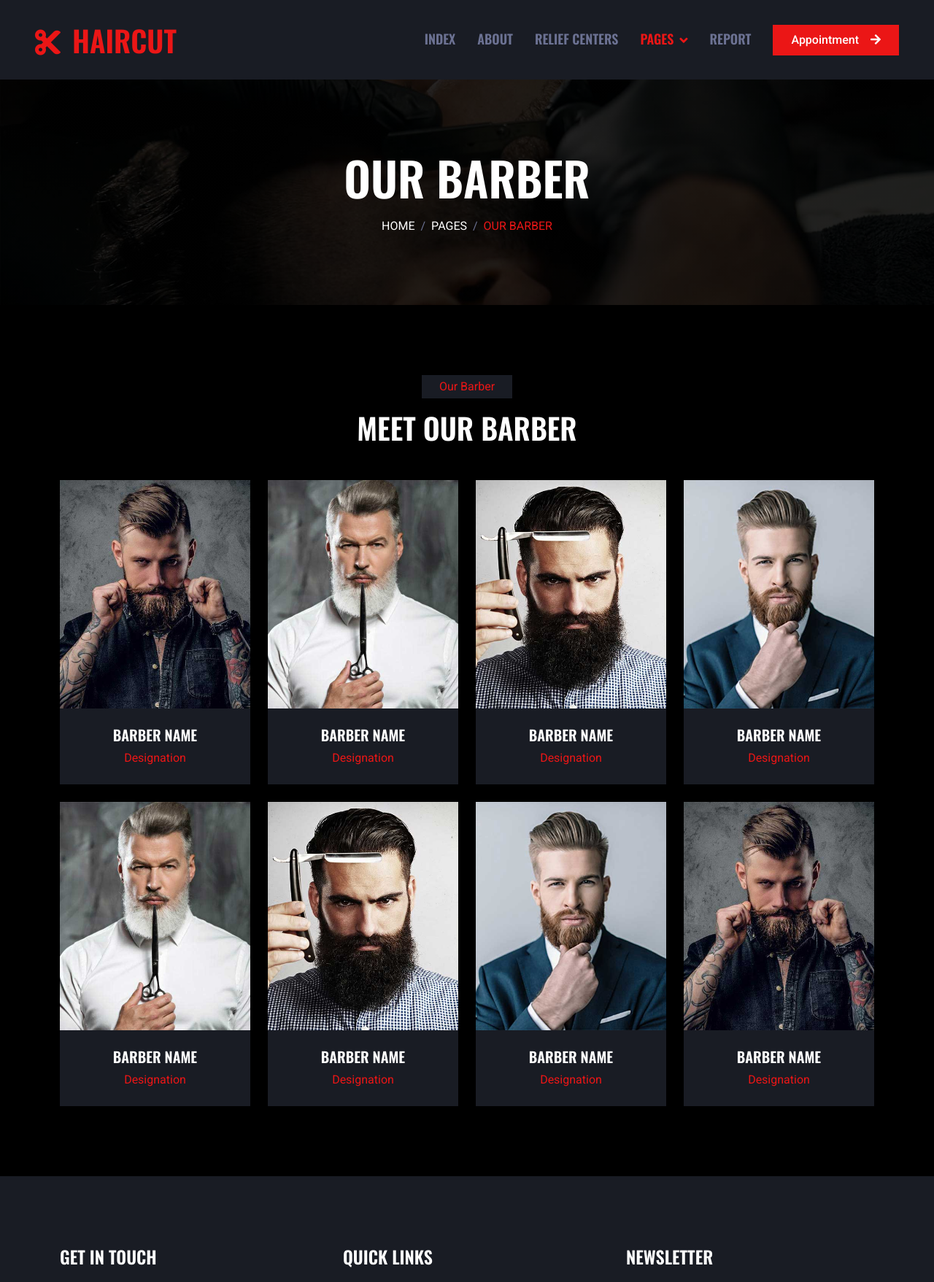
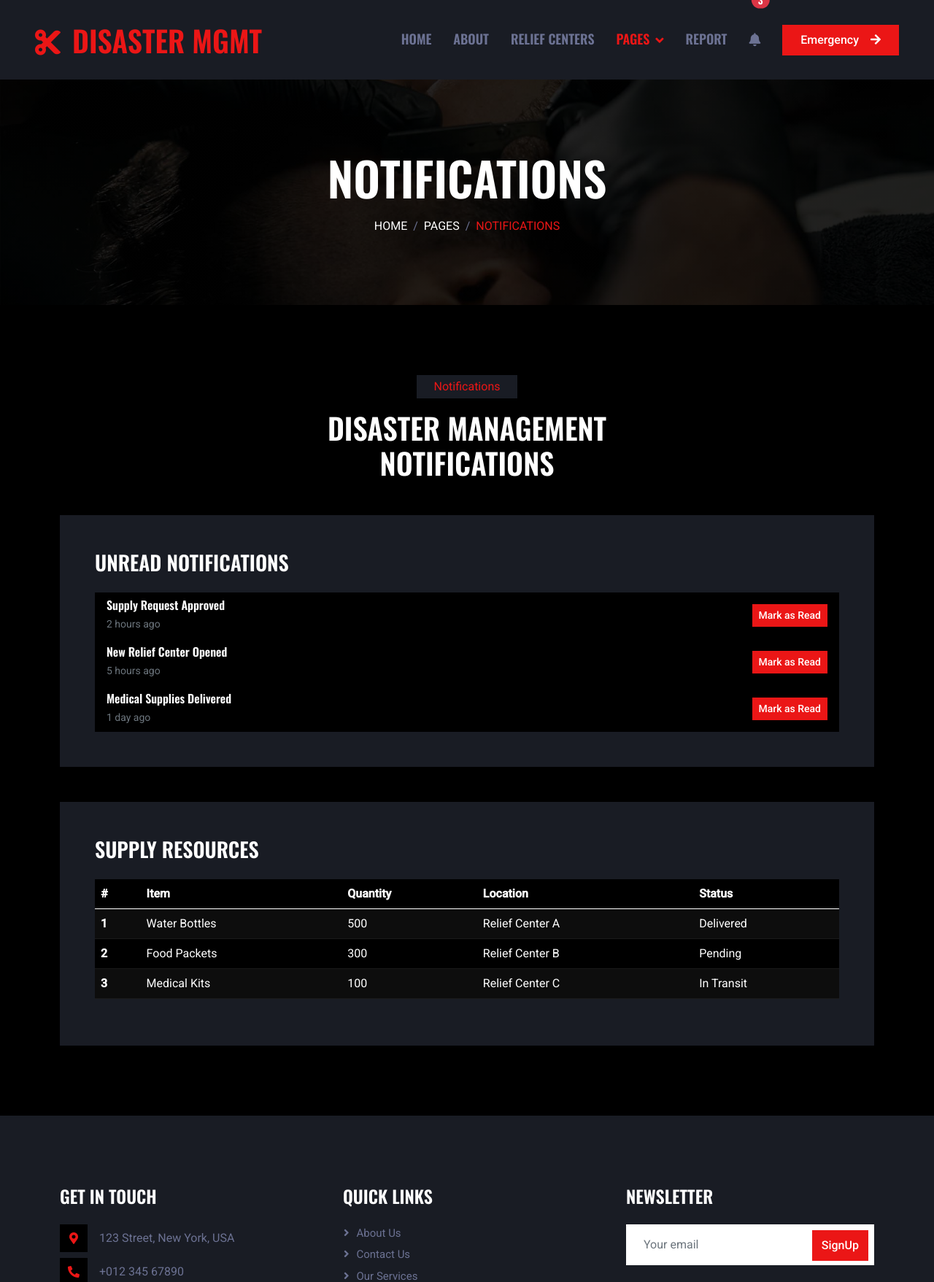
Before and after one commit to CodedRichy/Disaster-Relief-Supply-Chain-Manager, a Django app: page /notifications in a window 1280 px wide. Shown: the top 1757 px of the page at 73% size. Run offline with Django 5.2, Linux system fonts and the light colour scheme; some libraries are stand-ins or nearby versions.

Commit message:
notification major update 1

```diff
--- a/disaster_relief/template/notifications.html
+++ b/disaster_relief/template/notifications.html
@@ -3,7 +3,7 @@
 {% load static %}
 <head>
     <meta charset="utf-8">
-    <title>HairCut - Hair Salon HTML Template</title>
+    <title>Disaster Management - Notifications</title>
     <meta content="width=device-width, initial-scale=1.0" name="viewport">
     <meta content="" name="keywords">
     <meta content="" name="description">
@@ -40,194 +40,140 @@
     </div>
     <!-- Spinner End -->
 
-
     <!-- Navbar Start -->
     <nav class="navbar navbar-expand-lg bg-secondary navbar-dark sticky-top py-lg-0 px-lg-5 wow fadeIn" data-wow-delay="0.1s">
         <a href="index.html" class="navbar-brand ms-4 ms-lg-0">
-            <h1 class="mb-0 text-primary text-uppercase"><i class="fa fa-cut me-3"></i>HairCut</h1>
+            <h1 class="mb-0 text-primary text-uppercase"><i class="fa fa-cut me-3"></i>Disaster Mgmt</h1>
         </a>
         <button type="button" class="navbar-toggler me-4" data-bs-toggle="collapse" data-bs-target="#navbarCollapse">
             <span class="navbar-toggler-icon"></span>
         </button>
         <div class="collapse navbar-collapse" id="navbarCollapse">
             <div class="navbar-nav ms-auto p-4 p-lg-0">
-                <a href="index" class="nav-item nav-link">Index
+                <a href="index" class="nav-item nav-link">Home</a>
                 <a href="about" class="nav-item nav-link">About</a>
                 <a href="relief_centers" class="nav-item nav-link">Relief Centers</a>
                 <div class="nav-item dropdown">
                     <a href="#" class="nav-link dropdown-toggle active" data-bs-toggle="dropdown">Pages</a>
                     <div class="dropdown-menu m-0">
                         <a href="notifications" class="dropdown-item active">Notifications</a>
-                        <a href="admin_dashboard" class="dropdown-item">Trashpage</a>
-                        <a href="logistics" class="dropdown-item">Testimonial</a>
-                        <a href="pagenotfound" class="dropdown-item">Error page</a>
+                        <a href="admin_dashboard" class="dropdown-item">Admin Dashboard</a>
+                        <a href="logistics" class="dropdown-item">Logistics</a>
+                        <a href="pagenotfound" class="dropdown-item">Error Page</a>
                     </div>
                 </div>
                 <a href="report" class="nav-item nav-link">Report</a>
+                <!-- Bell Icon with Unread Notification Count -->
+                <a href="notifications" class="nav-item nav-link position-relative">
+                    <i class="fa fa-bell"></i>
+                    <span class="badge bg-danger rounded-pill position-absolute top-0 start-100 translate-middle">3</span>
+                </a>
             </div>
-            <a href="" class="btn btn-primary rounded-0 py-2 px-lg-4 d-none d-lg-block">Appointment<i class="fa fa-arrow-right ms-3"></i></a>
+            <a href="" class="btn btn-primary rounded-0 py-2 px-lg-4 d-none d-lg-block">Emergency<i class="fa fa-arrow-right ms-3"></i></a>
         </div>
     </nav>
     <!-- Navbar End -->
 
-
     <!-- Page Header Start -->
     <div class="container-fluid page-header py-5 mb-5 wow fadeIn" data-wow-delay="0.1s">
         <div class="container text-center py-5">
-            <h1 class="display-3 text-white text-uppercase mb-3 animated slideInDown">Our Barber</h1>
+            <h1 class="display-3 text-white text-uppercase mb-3 animated slideInDown">Notifications</h1>
             <nav aria-label="breadcrumb animated slideInDown">
                 <ol class="breadcrumb justify-content-center text-uppercase mb-0">
                     <li class="breadcrumb-item"><a class="text-white" href="#">Home</a></li>
                     <li class="breadcrumb-item"><a class="text-white" href="#">Pages</a></li>
-                    <li class="breadcrumb-item text-primary active" aria-current="page">Our Barber</li>
+                    <li class="breadcrumb-item text-primary active" aria-current="page">Notifications</li>
                 </ol>
             </nav>
         </div>
     </div>
     <!-- Page Header End -->
 
-
-    <!-- Team Start -->
+    <!-- Notifications Section Start -->
     <div class="container-xxl py-5">
         <div class="container">
             <div class="text-center mx-auto mb-5 wow fadeInUp" data-wow-delay="0.1s" style="max-width: 600px;">
-                <p class="d-inline-block bg-secondary text-primary py-1 px-4">Our Barber</p>
-                <h1 class="text-uppercase">Meet Our Barber</h1>
+                <p class="d-inline-block bg-secondary text-primary py-1 px-4">Notifications</p>
+                <h1 class="text-uppercase">Disaster Management Notifications</h1>
             </div>
             <div class="row g-4">
-                <div class="col-lg-3 col-md-6 wow fadeInUp" data-wow-delay="0.1s">
-                    <div class="team-item">
-                        <div class="team-img position-relative overflow-hidden">
-                            <img class="img-fluid" src="img/team-1.jpg" alt="">
-                            <div class="team-social">
-                                <a class="btn btn-square" href=""><i class="fab fa-facebook-f"></i></a>
-                                <a class="btn btn-square" href=""><i class="fab fa-twitter"></i></a>
-                                <a class="btn btn-square" href=""><i class="fab fa-instagram"></i></a>
-                            </div>
-                        </div>
-                        <div class="bg-secondary text-center p-4">
-                            <h5 class="text-uppercase">Barber Name</h5>
-                            <span class="text-primary">Designation</span>
-                        </div>
+                <!-- Notification List -->
+                <div class="col-lg-12">
+                    <div class="bg-secondary p-5">
+                        <h3 class="text-uppercase mb-4">Unread Notifications</h3>
+                        <ul class="list-group list-group-flush">
+                            <!-- Example Notification -->
+                            <li class="list-group-item bg-dark text-light d-flex justify-content-between align-items-center">
+                                <div>
+                                    <h6 class="mb-1">Supply Request Approved</h6>
+                                    <small class="text-muted">2 hours ago</small>
+                                </div>
+                                <button class="btn btn-sm btn-primary">Mark as Read</button>
+                            </li>
+                            <li class="list-group-item bg-dark text-light d-flex justify-content-between align-items-center">
+                                <div>
+                                    <h6 class="mb-1">New Relief Center Opened</h6>
+                                    <small class="text-muted">5 hours ago</small>
+                                </div>
+                                <button class="btn btn-sm btn-primary">Mark as Read</button>
+                            </li>
+                            <li class="list-group-item bg-dark text-light d-flex justify-content-between align-items-center">
+                                <div>
+                                    <h6 class="mb-1">Medical Supplies Delivered</h6>
+                                    <small class="text-muted">1 day ago</small>
+                                </div>
+                                <button class="btn btn-sm btn-primary">Mark as Read</button>
+                            </li>
+                        </ul>
                     </div>
                 </div>
-                <div class="col-lg-3 col-md-6 wow fadeInUp" data-wow-delay="0.3s">
-                    <div class="team-item">
-                        <div class="team-img position-relative overflow-hidden">
-                            <img class="img-fluid" src="img/team-2.jpg" alt="">
-                            <div class="team-social">
-                                <a class="btn btn-square" href=""><i class="fab fa-facebook-f"></i></a>
-                                <a class="btn btn-square" href=""><i class="fab fa-twitter"></i></a>
-                                <a class="btn btn-square" href=""><i class="fab fa-instagram"></i></a>
-                            </div>
-                        </div>
-                        <div class="bg-secondary text-center p-4">
-                            <h5 class="text-uppercase">Barber Name</h5>
-                            <span class="text-primary">Designation</span>
-                        </div>
-                    </div>
-                </div>
-                <div class="col-lg-3 col-md-6 wow fadeInUp" data-wow-delay="0.5s">
-                    <div class="team-item">
-                        <div class="team-img position-relative overflow-hidden">
-                            <img class="img-fluid" src="img/team-3.jpg" alt="">
-                            <div class="team-social">
-                                <a class="btn btn-square" href=""><i class="fab fa-facebook-f"></i></a>
-                                <a class="btn btn-square" href=""><i class="fab fa-twitter"></i></a>
-                                <a class="btn btn-square" href=""><i class="fab fa-instagram"></i></a>
-                            </div>
-                        </div>
-                        <div class="bg-secondary text-center p-4">
-                            <h5 class="text-uppercase">Barber Name</h5>
-                            <span class="text-primary">Designation</span>
-                        </div>
-                    </div>
-                </div>
-                <div class="col-lg-3 col-md-6 wow fadeInUp" data-wow-delay="0.7s">
-                    <div class="team-item">
-                        <div class="team-img position-relative overflow-hidden">
-                            <img class="img-fluid" src="img/team-4.jpg" alt="">
-                            <div class="team-social">
-                                <a class="btn btn-square" href=""><i class="fab fa-facebook-f"></i></a>
-                                <a class="btn btn-square" href=""><i class="fab fa-twitter"></i></a>
-                                <a class="btn btn-square" href=""><i class="fab fa-instagram"></i></a>
-                            </div>
-                        </div>
-                        <div class="bg-secondary text-center p-4">
-                            <h5 class="text-uppercase">Barber Name</h5>
-                            <span class="text-primary">Designation</span>
-                        </div>
-                    </div>
-                </div>
-                <div class="col-lg-3 col-md-6 wow fadeInUp" data-wow-delay="0.1s">
-                    <div class="team-item">
-                        <div class="team-img position-relative overflow-hidden">
-                            <img class="img-fluid" src="img/team-2.jpg" alt="">
-                            <div class="team-social">
-                                <a class="btn btn-square" href=""><i class="fab fa-facebook-f"></i></a>
-                                <a class="btn btn-square" href=""><i class="fab fa-twitter"></i></a>
-                                <a class="btn btn-square" href=""><i class="fab fa-instagram"></i></a>
-                            </div>
-                        </div>
-                        <div class="bg-secondary text-center p-4">
-                            <h5 class="text-uppercase">Barber Name</h5>
-                            <span class="text-primary">Designation</span>
-                        </div>
-                    </div>
-                </div>
-                <div class="col-lg-3 col-md-6 wow fadeInUp" data-wow-delay="0.3s">
-                    <div class="team-item">
-                        <div class="team-img position-relative overflow-hidden">
-                            <img class="img-fluid" src="img/team-3.jpg" alt="">
-                            <div class="team-social">
-                                <a class="btn btn-square" href=""><i class="fab fa-facebook-f"></i></a>
-                                <a class="btn btn-square" href=""><i class="fab fa-twitter"></i></a>
-                                <a class="btn btn-square" href=""><i class="fab fa-instagram"></i></a>
-                            </div>
-                        </div>
-                        <div class="bg-secondary text-center p-4">
-                            <h5 class="text-uppercase">Barber Name</h5>
-                            <span class="text-primary">Designation</span>
-                        </div>
-                    </div>
-                </div>
-                <div class="col-lg-3 col-md-6 wow fadeInUp" data-wow-delay="0.5s">
-                    <div class="team-item">
-                        <div class="team-img position-relative overflow-hidden">
-                            <img class="img-fluid" src="img/team-4.jpg" alt="">
-                            <div class="team-social">
-                                <a class="btn btn-square" href=""><i class="fab fa-facebook-f"></i></a>
-                                <a class="btn btn-square" href=""><i class="fab fa-twitter"></i></a>
-                                <a class="btn btn-square" href=""><i class="fab fa-instagram"></i></a>
-                            </div>
-                        </div>
-                        <div class="bg-secondary text-center p-4">
-                            <h5 class="text-uppercase">Barber Name</h5>
-                            <span class="text-primary">Designation</span>
-                        </div>
-                    </div>
-                </div>
-                <div class="col-lg-3 col-md-6 wow fadeInUp" data-wow-delay="0.7s">
-                    <div class="team-item">
-                        <div class="team-img position-relative overflow-hidden">
-                            <img class="img-fluid" src="img/team-1.jpg" alt="">
-                            <div class="team-social">
-                                <a class="btn btn-square" href=""><i class="fab fa-facebook-f"></i></a>
-                                <a class="btn btn-square" href=""><i class="fab fa-twitter"></i></a>
-                                <a class="btn btn-square" href=""><i class="fab fa-instagram"></i></a>
-                            </div>
-                        </div>
-                        <div class="bg-secondary text-center p-4">
-                            <h5 class="text-uppercase">Barber Name</h5>
-                            <span class="text-primary">Designation</span>
+
+                <!-- Supply Resources -->
+                <div class="col-lg-12 mt-5">
+                    <div class="bg-secondary p-5">
+                        <h3 class="text-uppercase mb-4">Supply Resources</h3>
+                        <div class="table-responsive">
+                            <table class="table table-dark table-striped">
+                                <thead>
+                                    <tr>
+                                        <th scope="col">#</th>
+                                        <th scope="col">Item</th>
+                                        <th scope="col">Quantity</th>
+                                        <th scope="col">Location</th>
+                                        <th scope="col">Status</th>
+                                    </tr>
+                                </thead>
+                                <tbody>
+                                    <tr>
+                                        <th scope="row">1</th>
+                                        <td>Water Bottles</td>
+                                        <td>500</td>
+                                        <td>Relief Center A</td>
+                                        <td>Delivered</td>
+                                    </tr>
+                                    <tr>
+                                        <th scope="row">2</th>
+                                        <td>Food Packets</td>
+                                        <td>300</td>
+                                        <td>Relief Center B</td>
+                                        <td>Pending</td>
+                                    </tr>
+                                    <tr>
+                                        <th scope="row">3</th>
+                                        <td>Medical Kits</td>
+                                        <td>100</td>
+                                        <td>Relief Center C</td>
+                                        <td>In Transit</td>
+                                    </tr>
+                                </tbody>
+                            </table>
                         </div>
                     </div>
                 </div>
             </div>
         </div>
     </div>
-    <!-- Team End -->
-
+    <!-- Notifications Section End -->
 
     <!-- Footer Start -->
     <div class="container-fluid bg-secondary text-light footer mt-5 pt-5 wow fadeIn" data-wow-delay="0.1s">
@@ -284,7 +230,6 @@
                         &copy; <a class="border-bottom" href="#">Your Site Name</a>, All Right Reserved.
                     </div>
                     <div class="col-md-6 text-center text-md-end">
-                        <!--/*** This template is free as long as you keep the footer author’s credit link/attribution link/backlink. If you'd like to use the template without the footer author’s credit link/attribution link/backlink, you can purchase the Credit Removal License from "https://htmlcodex.com/credit-removal". Thank you for your support. ***/-->
                         Designed By <a class="border-bottom" href="https://htmlcodex.com">HTML Codex</a>
                     </div>
                 </div>
@@ -293,10 +238,8 @@
     </div>
     <!-- Footer End -->
 
-
     <!-- Back to Top -->
     <a href="#" class="btn btn-primary btn-lg-square back-to-top"><i class="bi bi-arrow-up"></i></a>
-
 
     <!-- JavaScript Libraries -->
     <script src="https://code.jquery.com/jquery-3.4.1.min.js"></script>
@@ -309,5 +252,4 @@
     <!-- Template Javascript -->
     <script src='{% static "js/main.js"%}'></script>
 </body>
-
 </html>
```
